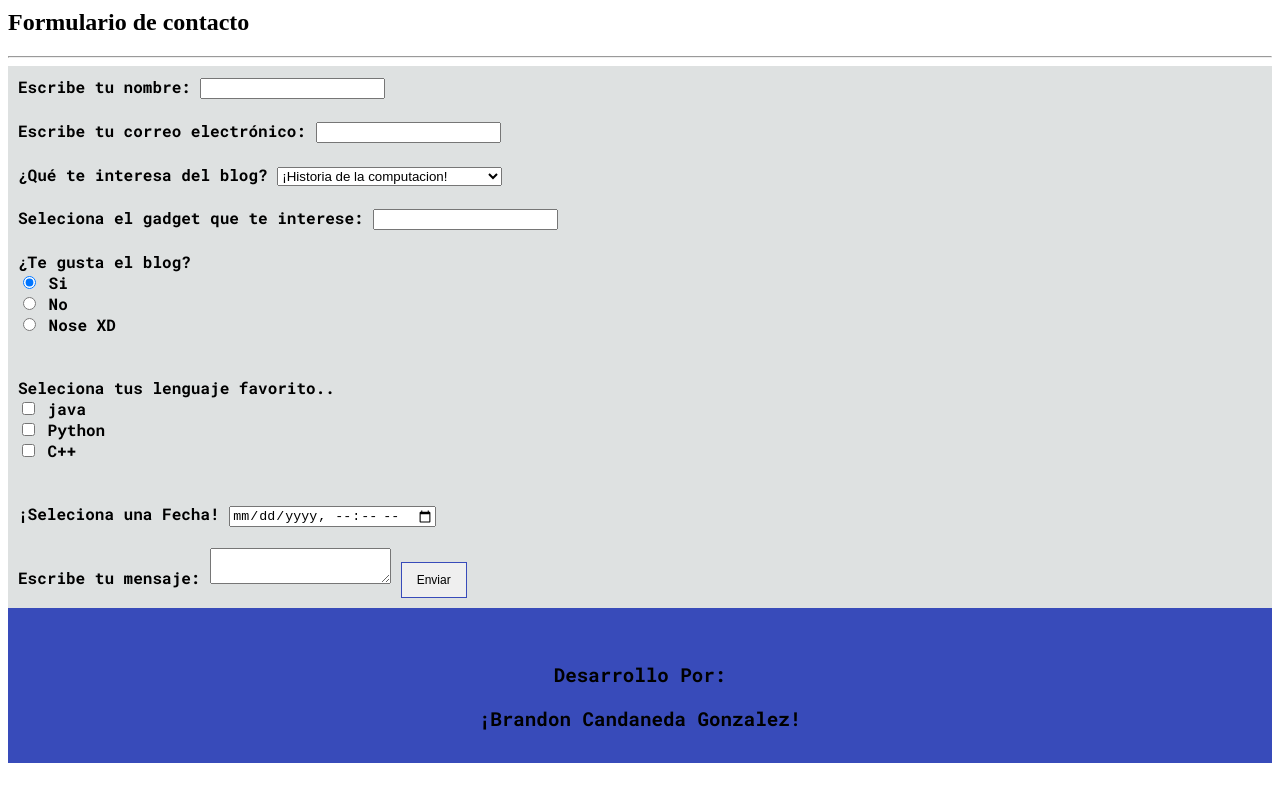
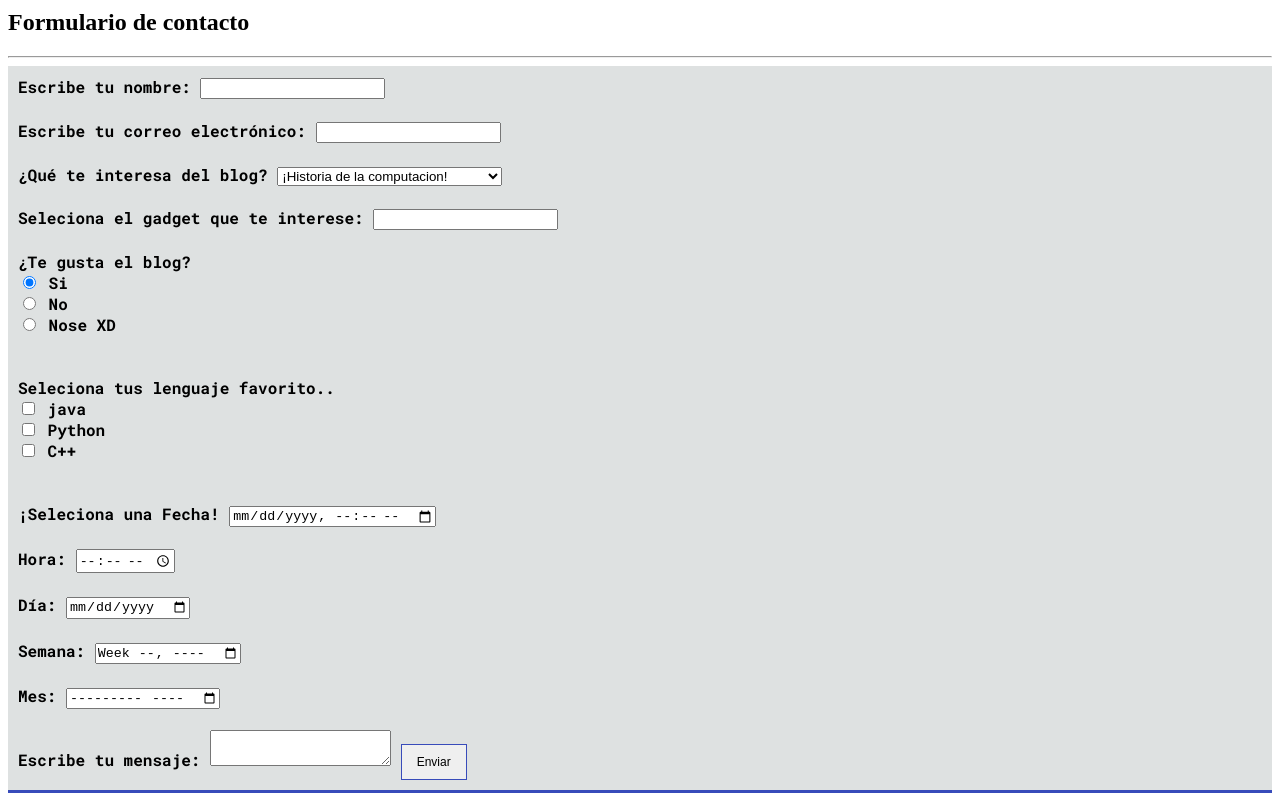
Before and after one commit to bran-can19/appweb-ejercio2, a plain HTML site: page Ejercicio 2.0/Ejercicio 2/pages/contacto.html in a window 1280 px wide. Shown: the part 159-952 px from the top of the page. Before the commit the page ends 930 px from the top, so only its background shows below. Drawn offline with Linux system fonts and the light colour scheme; grey boxes are pictures that could not be loaded; a web font is replaced by a local one.

Commit message:
Add files via upload
Agregado tipo de calendarios.

```diff
--- a/Ejercicio 2.0/Ejercicio 2/pages/contacto.html
+++ b/Ejercicio 2.0/Ejercicio 2/pages/contacto.html
@@ -6,7 +6,6 @@
     <title> Contáctame</title>
     <link rel="stylesheet" type="text/css" href="../styles/main.css">
     <link rel="stylesheet" type="text/css" href="../styles/font/font/flaticon.css">
-
 </head>
 <body>
     <header>
@@ -83,6 +82,28 @@
             <input type="datetime-local" name="calendario" id="calendario">
             <br><br>
 
+            <!-- Otro tipo de calendario:Para mostrar unicamente hora -->
+            <label for="hora">Hora:</label>
+            <input type="time" name="hora" id="hora">
+            <br><br>
+            <!-- Otro tipo de calendario:Para mostrar unicamente dia -->
+            <label for="dia">Día:</label>
+            <input type="date" name="fecha" id="fecha">
+            <br><br>
+            <!-- Otro tipo de calendario:Para mostrar unicamente para semana -->
+            <label for="semna">Semana:</label>
+            <input type="week" name="Semana" id="semana">
+            <br><br>
+            <!-- Otro tipo de calendario:Para mostrar unicamente para mes-->
+            <label for="Mes">Mes:</label>
+            <input type="month" name="mes" id="mes">
+            <br><br>
+
+
+
+
+
+
             <label for="mensaje">Escribe tu mensaje: </label>
             <textarea name="mensaje" id="mensaje"></textarea>
             <button class="blog-button"  type="submit">
```
Lines whose indentation alone changed are shown as unchanged.
